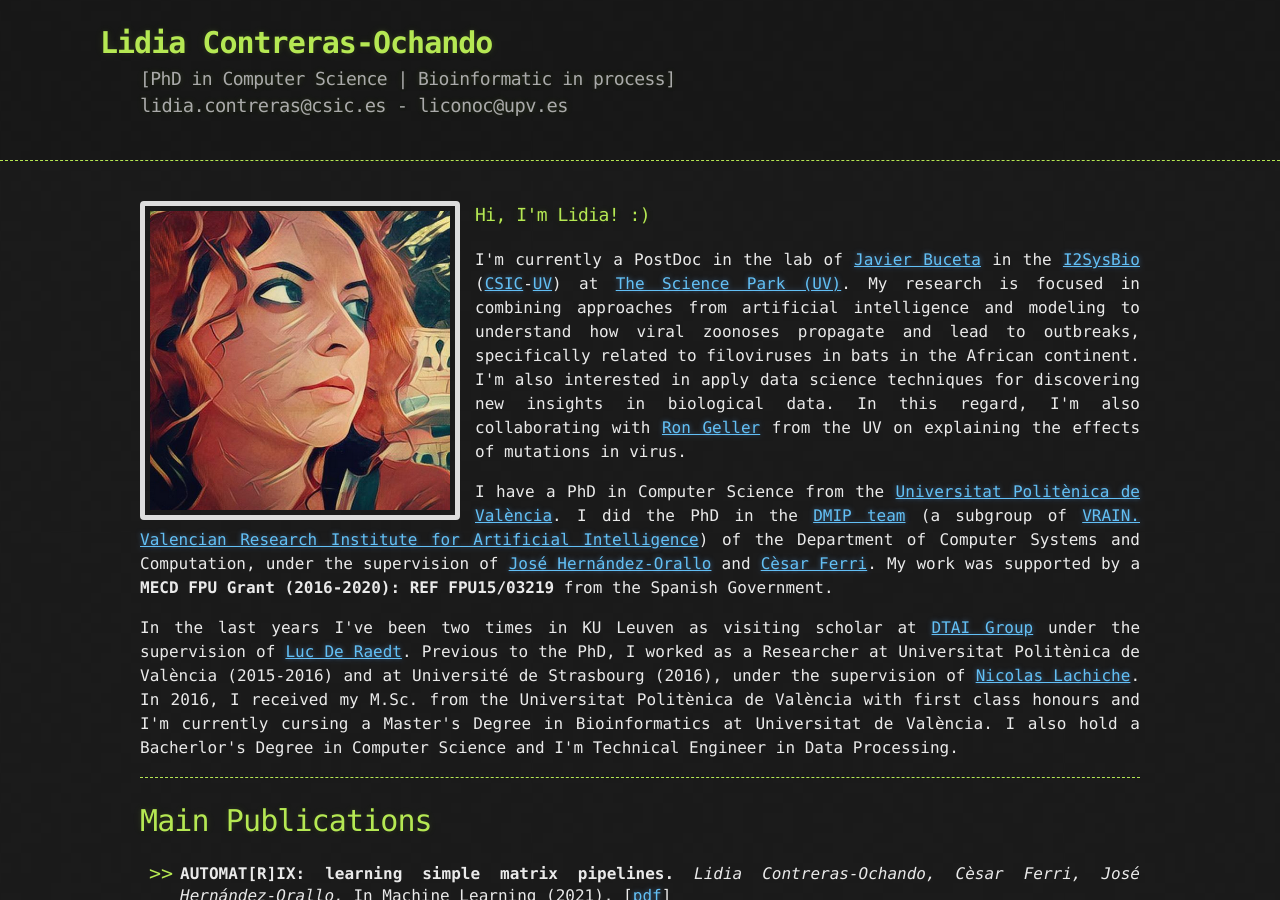
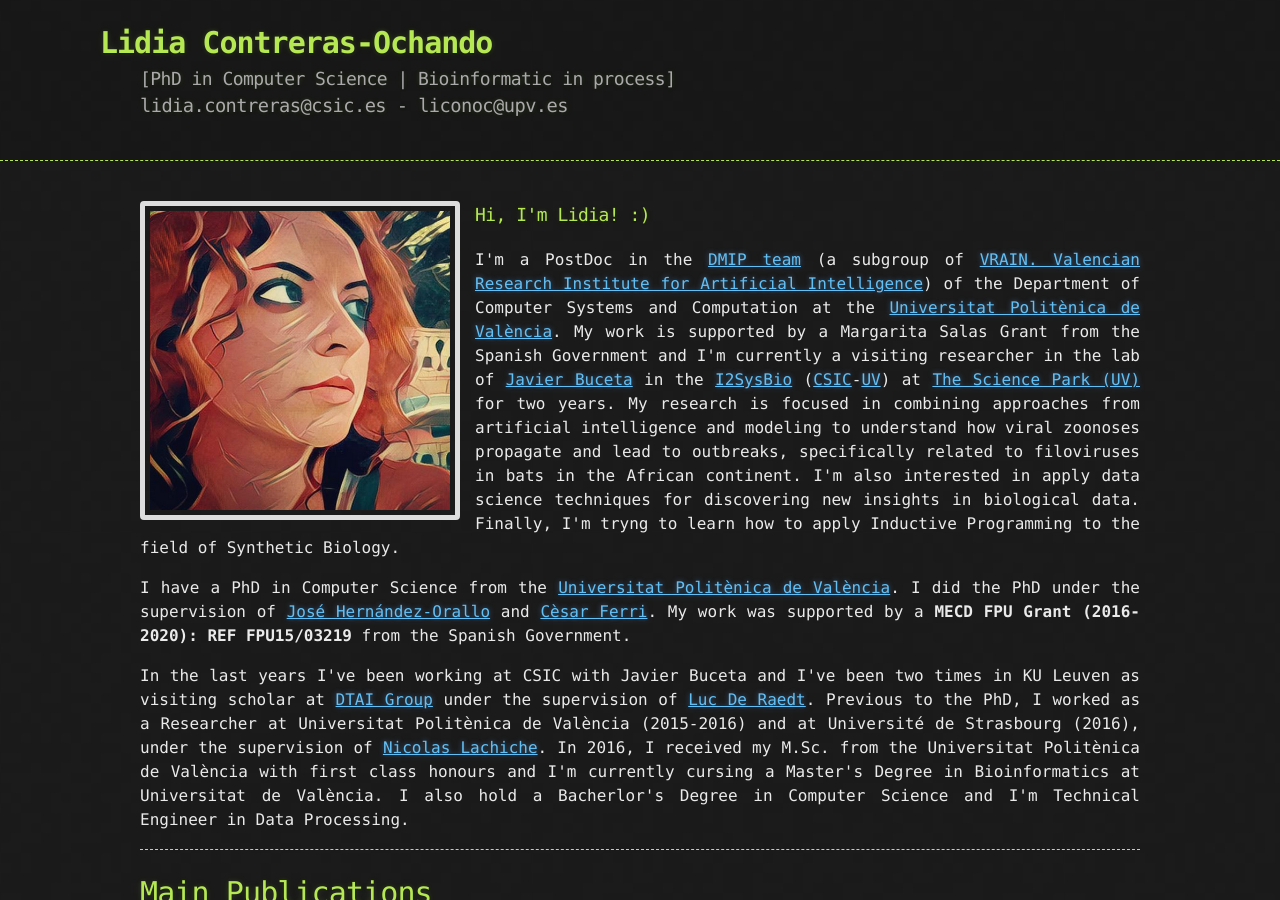
Before and after one commit to liconoc/liconoc.github.io, a Jekyll site: the page built from index.md, in a window 1280 px wide and 900 px high. Built offline with Jekyll 4.4.1, drawn with Linux system fonts in a browser that asks for light colours.

Commit message:
Update liconoc.html

```diff
--- a/_layouts/liconoc.html
+++ b/_layouts/liconoc.html
@@ -133,9 +133,10 @@
 				<img id="foto" src="images/lidia.png" >
 				<h3>Hi, I'm Lidia! :)</h3>
 
-				<p>I'm currently a PostDoc in the lab of <a href="http://www.thesimbiosys.com/" target="_blank">Javier Buceta</a> in the <a href="https://www.uv.es/i2sysbio" target="_blank">I2SysBio</a> (<a href="https://www.csic.es/" target="_blank">CSIC</a>-<a href="https://www.uv.es/" target="_blank">UV</a>) at <a href=" https://www.pcuv.es" target="_blank">The Science Park (UV)</a>. My research is focused in combining approaches from artificial intelligence and modeling to understand how viral zoonoses propagate and lead to outbreaks, specifically related to filoviruses in bats in the African continent. I'm also interested in apply data science techniques for discovering new insights in biological data. In this regard, I'm also collaborating with <a href="https://www.uv.es/uvweb/universitat/ca/fitxa-persona-1285950309813.html?p2=ronge&idA=true" target="_blank">Ron Geller</a> from the UV on explaining the effects of mutations in virus.</p>
+				<p>I'm a PostDoc in the <a href="http://dmip.webs.upv.es/" target="_blank">DMIP team</a> (a subgroup of <a href="http://vrain.upv.es/" target="_blank">VRAIN. Valencian Research Institute for Artificial Intelligence</a>) of the Department of Computer Systems and Computation at the <a href="https://www.upv.es/" target="_blank">Universitat Politènica de València</a>. My work is supported by a Margarita Salas Grant from the Spanish Government and I'm currently a visiting researcher
+				in the lab of <a href="http://www.thesimbiosys.com/" target="_blank">Javier Buceta</a> in the <a href="https://www.uv.es/i2sysbio" target="_blank">I2SysBio</a> (<a href="https://www.csic.es/" target="_blank">CSIC</a>-<a href="https://www.uv.es/" target="_blank">UV</a>) at <a href=" https://www.pcuv.es" target="_blank">The Science Park (UV)</a> for two years. My research is focused in combining approaches from artificial intelligence and modeling to understand how viral zoonoses propagate and lead to outbreaks, specifically related to filoviruses in bats in the African continent. I'm also interested in apply data science techniques for discovering new insights in biological data. Finally, I'm tryng to learn how to apply Inductive Programming to the field of Synthetic Biology.</p>
 
-				<p>I have a PhD in Computer Science from the <a href="https://www.upv.es/" target="_blank">Universitat Politènica de València</a>. I did the PhD in the <a href="http://dmip.webs.upv.es/" target="_blank">DMIP team</a> (a subgroup of <a href="http://vrain.upv.es/" target="_blank">VRAIN. Valencian Research Institute for Artificial Intelligence</a>) of the Department of Computer Systems and Computation, under the supervision of <a href="http://josephorallo.webs.upv.es/" target="_blank">José Hernández-Orallo</a> and <a href="http://personales.upv.es/ceferra/" target="_blank">Cèsar Ferri</a>. My work was supported by a <span class="bold">MECD FPU Grant (2016-2020): REF FPU15/03219</span> from the Spanish Government.</p>
+				<p>I have a PhD in Computer Science from the <a href="https://www.upv.es/" target="_blank">Universitat Politènica de València</a>. I did the PhD under the supervision of <a href="http://josephorallo.webs.upv.es/" target="_blank">José Hernández-Orallo</a> and <a href="http://personales.upv.es/ceferra/" target="_blank">Cèsar Ferri</a>. My work was supported by a <span class="bold">MECD FPU Grant (2016-2020): REF FPU15/03219</span> from the Spanish Government.</p>
 
 
 
@@ -143,7 +144,7 @@
 
 			<section id="resume" class="dashed_bottom">
 
-				<p>In the last years I've been two times in KU Leuven as visiting scholar at <a href="https://dtai.cs.kuleuven.be/" target="_blank">DTAI Group</a> under the supervision of <a href="https://wms.cs.kuleuven.be/people/lucderaedt/" target="_blank">Luc De Raedt</a>. Previous to the PhD, I worked as a Researcher at Universitat Politènica de València (2015-2016) and at Université de Strasbourg (2016), under the supervision of <a href="https://sdc.icube.unistra.fr/en/index.php/Nicolas_Lachiche" target="_blank">Nicolas Lachiche</a>. In 2016, I received my M.Sc. from the Universitat Politènica de València with first class honours and I'm currently cursing a Master's Degree in Bioinformatics at Universitat de València. I also hold a Bacherlor's Degree in Computer Science and I'm Technical Engineer in Data Processing. <p>
+				<p>In the last years I've been working at CSIC with Javier Buceta and I've been two times in KU Leuven as visiting scholar at <a href="https://dtai.cs.kuleuven.be/" target="_blank">DTAI Group</a> under the supervision of <a href="https://wms.cs.kuleuven.be/people/lucderaedt/" target="_blank">Luc De Raedt</a>. Previous to the PhD, I worked as a Researcher at Universitat Politènica de València (2015-2016) and at Université de Strasbourg (2016), under the supervision of <a href="https://sdc.icube.unistra.fr/en/index.php/Nicolas_Lachiche" target="_blank">Nicolas Lachiche</a>. In 2016, I received my M.Sc. from the Universitat Politènica de València with first class honours and I'm currently cursing a Master's Degree in Bioinformatics at Universitat de València. I also hold a Bacherlor's Degree in Computer Science and I'm Technical Engineer in Data Processing. <p>
 
 			</section>
 
```
